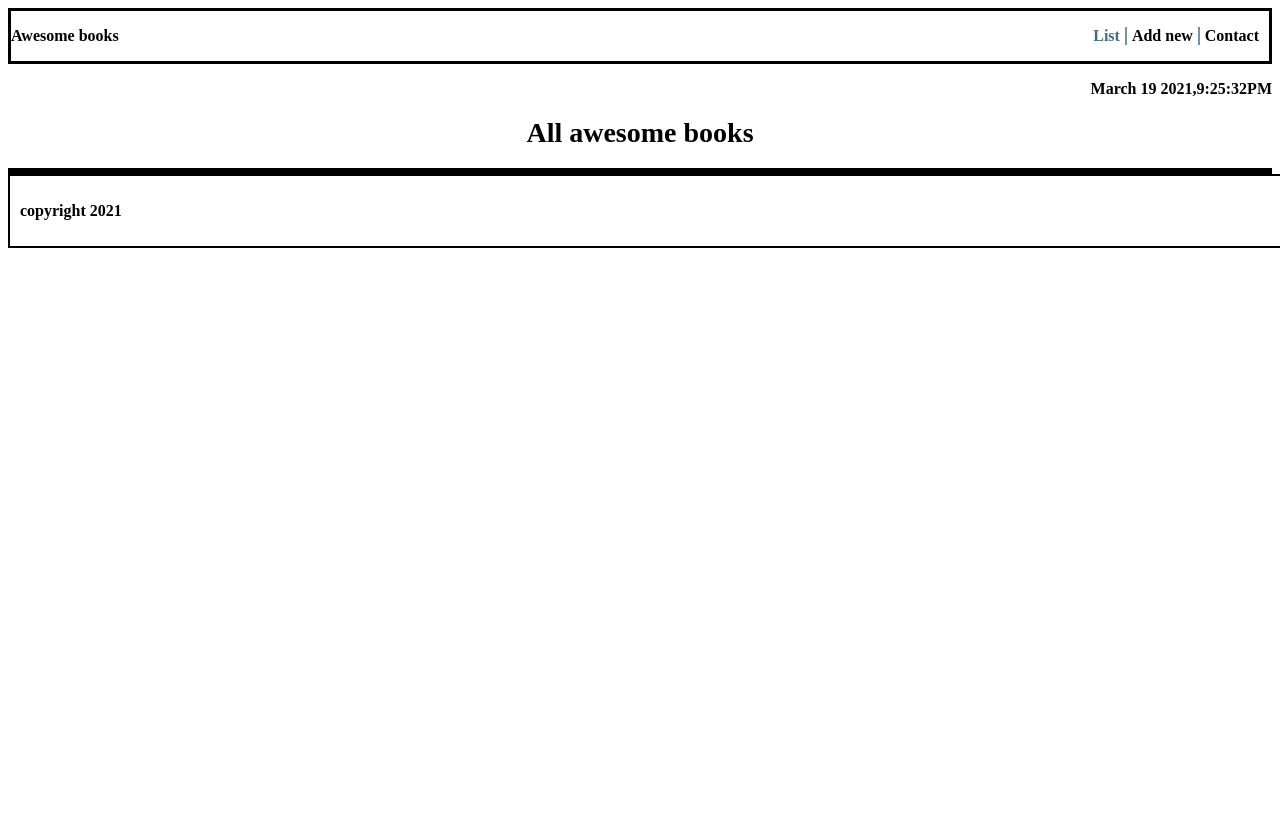
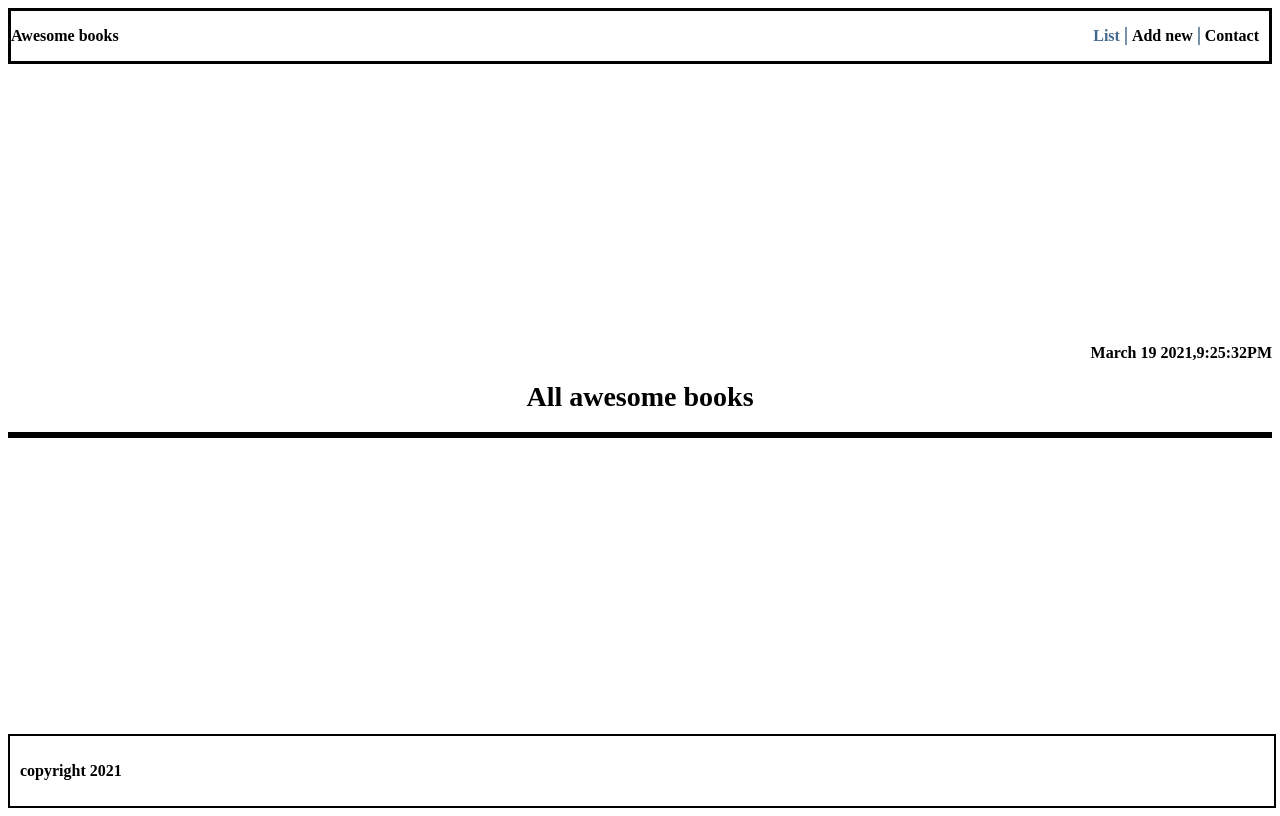
Before and after one commit to mugishasam123/awesomebooks, a website with bundled scripts: page index.html in a window 1280 px wide. Built offline with nearby package versions, Linux system fonts and the light colour scheme.

Commit message:
Fix: linter errors

```diff
--- a/index.html
+++ b/index.html
@@ -16,9 +16,9 @@
         <li id="contact">Contact</li>
       </ul>
     </nav>
+
+    <main>
       <p id="date">March 19 2021,9:25:32PM</p>
-    <main>
-
       <header>
         <h1 class="heading">All awesome books</h1>
       </header>
@@ -39,8 +39,8 @@
       <section class="contact section hidden">
         <h3 class="heading">Contact information</h3>
         <p>
-            Do have any questions or you just want to say"hello"?<br />you can reach
-            out to us!
+          Do have any questions or you just want to say"hello"?<br />you can
+          reach out to us!
         </p>
         <ul>
           <li>Our email:mail@mail.com</li>
--- a/style.css
+++ b/style.css
@@ -1,5 +1,13 @@
 body {
   font-weight: 800;
+  display: flex;
+  flex-direction: column;
+  height: 100vh;
+  justify-content: space-between;
+}
+
+.section {
+  flex: 1;
 }
 
 .book-list {
@@ -108,9 +116,12 @@ form > button {
 
 footer {
   border: 2px solid black;
+  width: 100%;
+  margin-top: 32px;
+}
+
+footer > p {
   padding: 10px;
-  width: 100%;
-
 }
 
 .contact {
```
Lines whose indentation alone changed are shown as unchanged.
